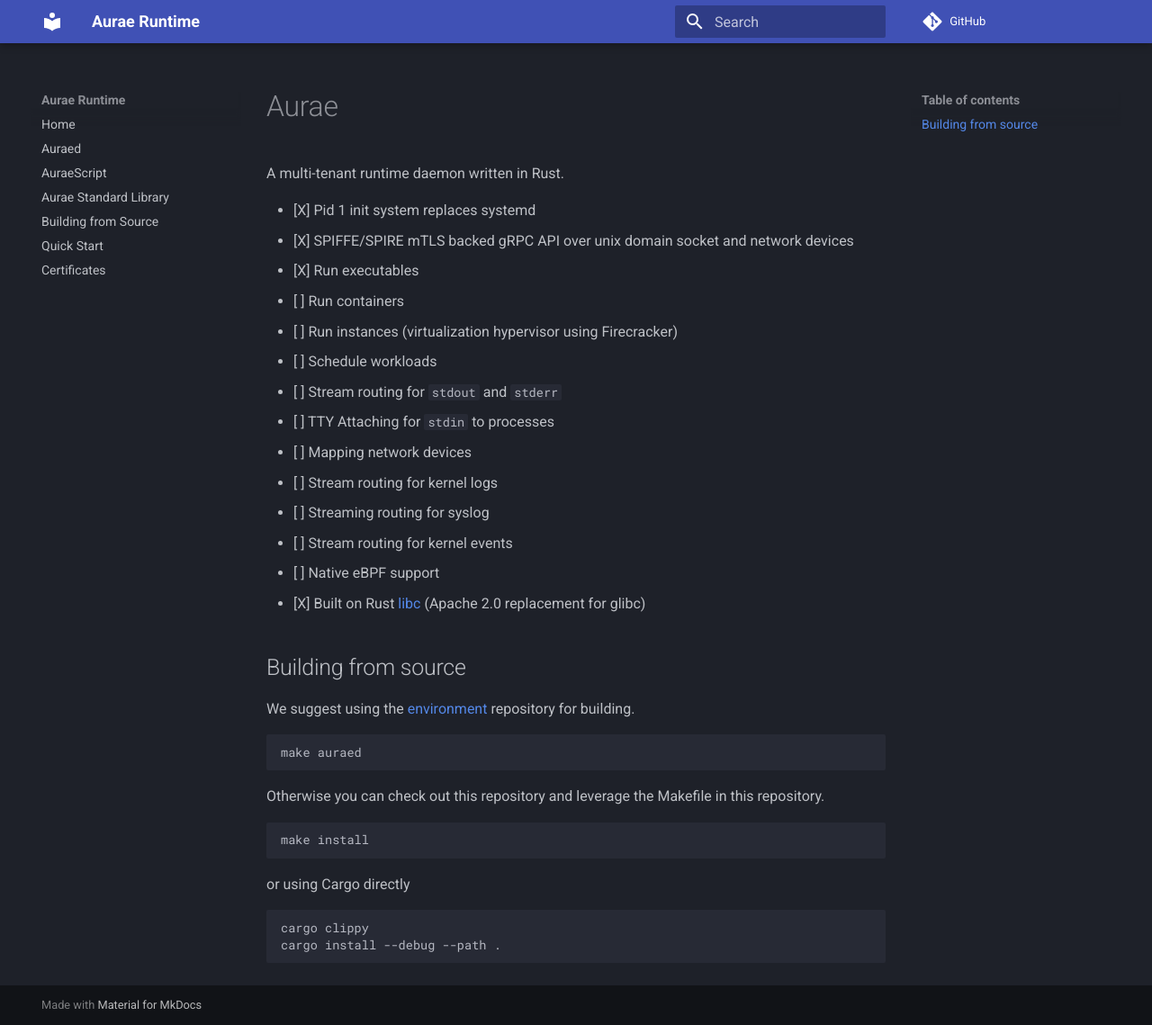
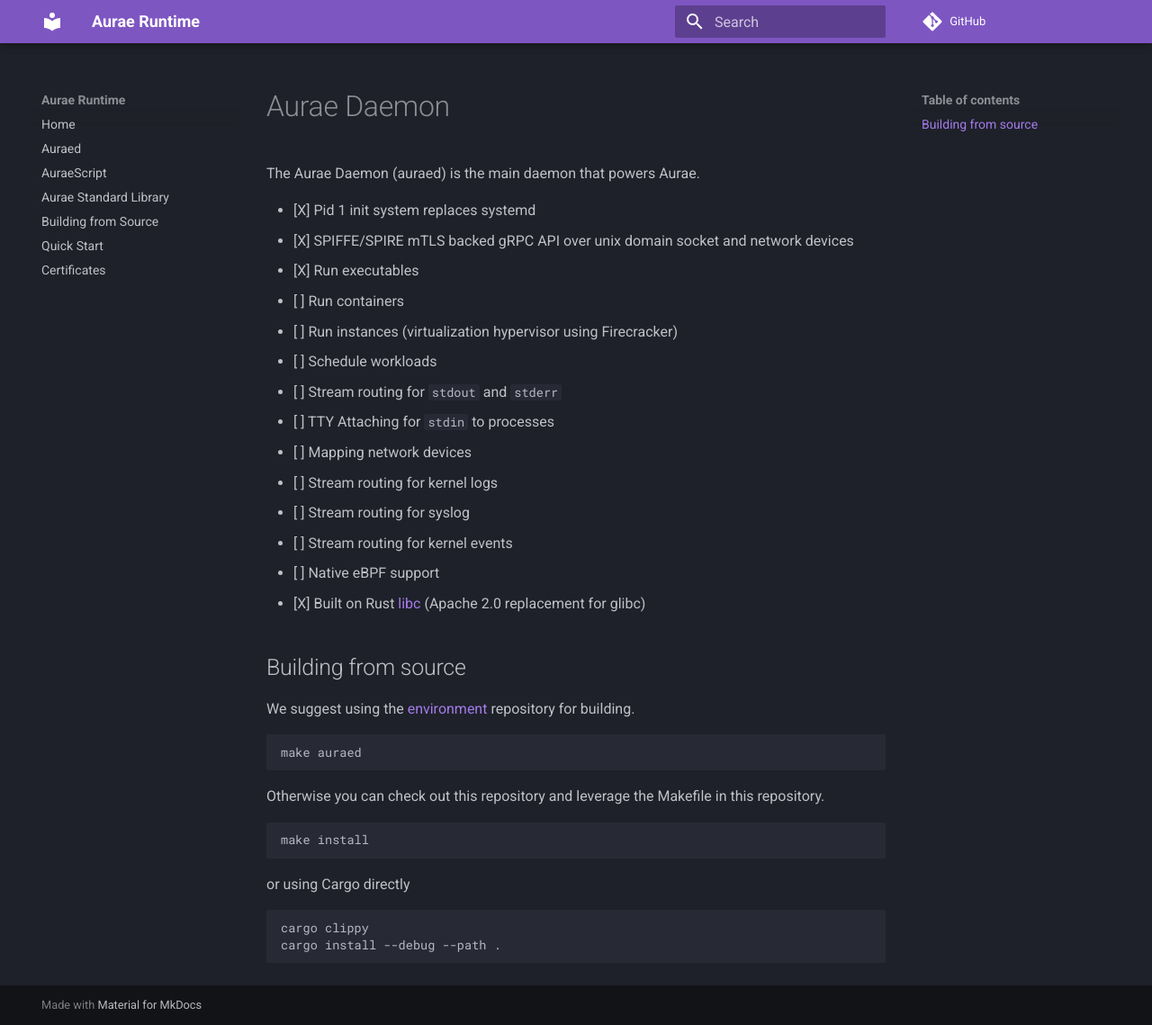
Before and after one commit to aurae-runtime/aurae.io, an MkDocs documentation site: the page built from docs/auraed/index.md, in a window 1280 px wide and 1139 px high. Shown: the whole window at 90% size. Built offline with MkDocs 1.6.1 and Material for MkDocs 9.7.7, drawn with Linux system fonts in a browser that asks for light colours; comment, search, counter and statistics services are not loaded.

Commit message:
Automatic commit from github.com/kris-nova/bin
Signed-off-by: Kris Nóva <kris@nivenly.com>

```diff
--- a/docs/auraed/index.md
+++ b/docs/auraed/index.md
@@ -1,6 +1,6 @@
-# Aurae
+# Aurae Daemon
 
-A multi-tenant runtime daemon written in Rust.
+The Aurae Daemon (auraed) is the main daemon that powers Aurae.
 
  - [X] Pid 1 init system replaces systemd
  - [X] SPIFFE/SPIRE mTLS backed gRPC API over unix domain socket and network devices
@@ -12,7 +12,7 @@
  - [ ] TTY Attaching for `stdin` to processes
  - [ ] Mapping network devices
  - [ ] Stream routing for kernel logs
- - [ ] Streaming routing for syslog
+ - [ ] Stream routing for syslog
  - [ ] Stream routing for kernel events
  - [ ] Native eBPF support
  - [X] Built on Rust [libc](https://github.com/rust-lang/libc) (Apache 2.0 replacement for glibc)
--- a/mkdocs.yml
+++ b/mkdocs.yml
@@ -1,5 +1,5 @@
 site_name: "Aurae Runtime"
-site_url: ""
+site_url: "https://aurae.io"
 repo_url: "https://github.com/aurae-runtime/aurae"
 
 nav:
@@ -16,6 +16,8 @@
   language: en
   palette:
     scheme: slate
+    primary: deep purple
+    accent: yellow
 
 markdown_extensions:
   - admonition
```
